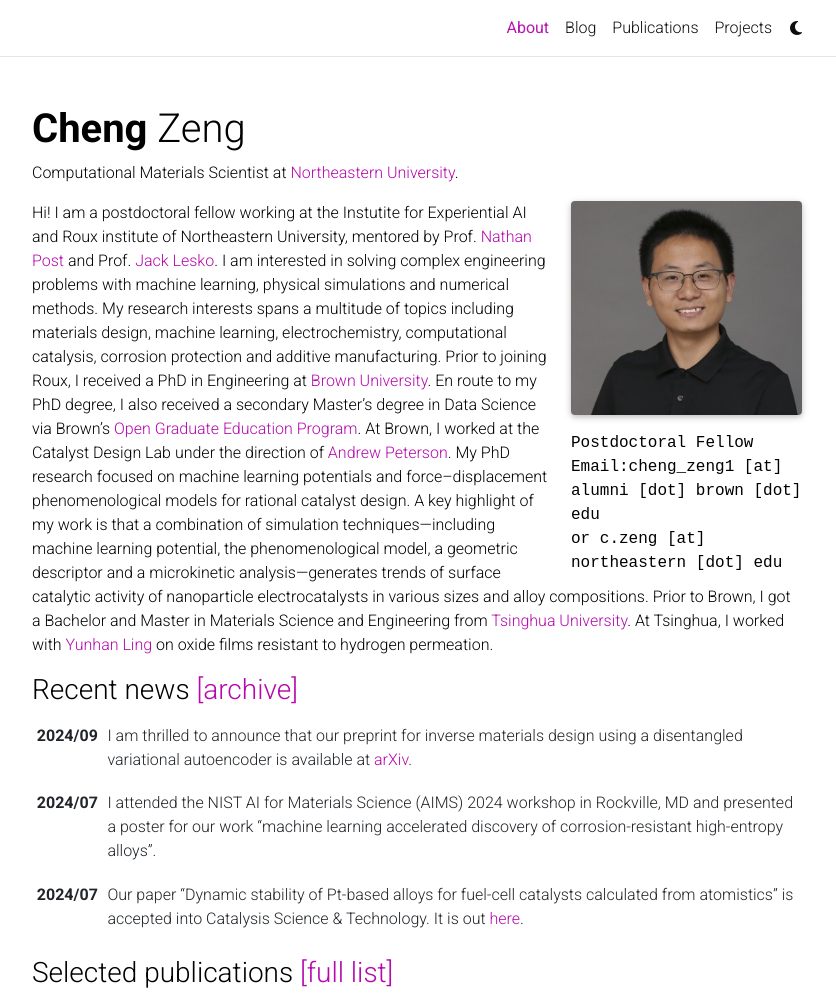
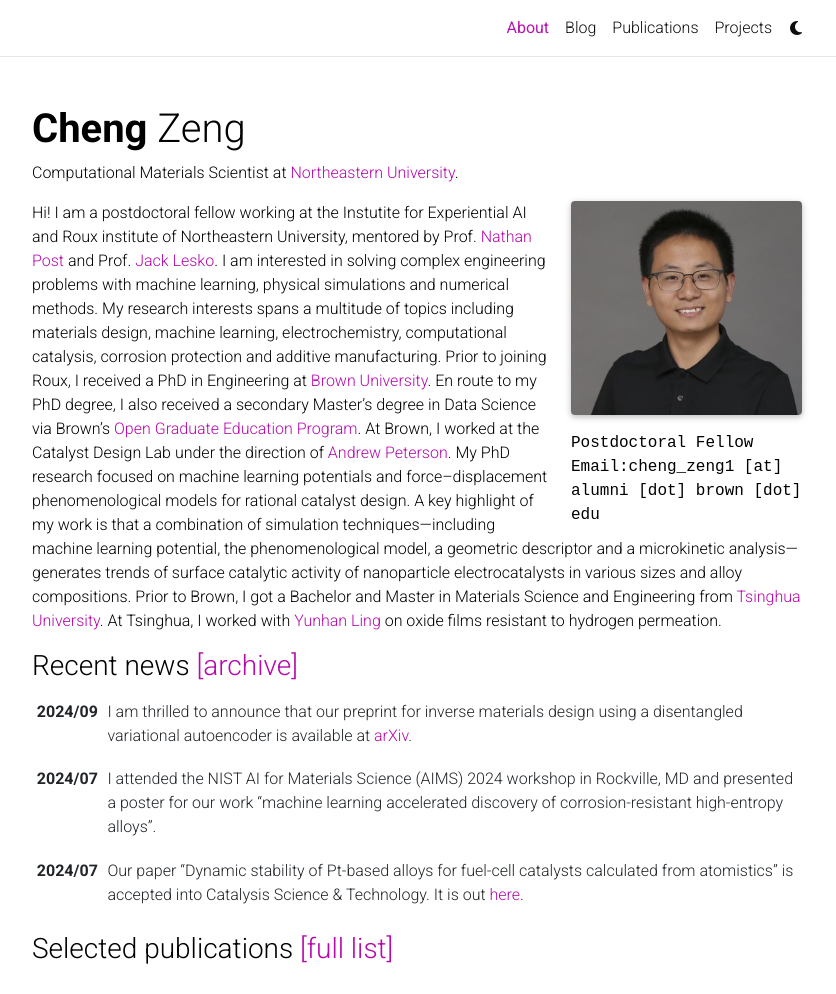
Before and after one commit to cengc13/website, a Jekyll site: the page built from _pages/about.md, in a window 1280 px wide and 1272 px high, cut to the strip 0-994 px from the top of the window. Shown: the whole strip, without its empty margins (223-1059 px from the left). Built offline with Jekyll 4.4.1, drawn with Linux system fonts in a browser that asks for light colours; comment, search, counter and statistics services are not loaded; a style sheet for code colours, icons or effects is not loaded.

Commit message:
edit intro

```diff
--- a/_pages/about.md
+++ b/_pages/about.md
@@ -9,10 +9,10 @@
   image_circular: false # crops the image to make it circular
   address: >
     <p>Postdoctoral Fellow</p>
-    <p>Email:cheng_zeng1 [at] alumni [dot] brown [dot] edu</p> or c.zeng [at] northeastern [dot] edu
+    <p>Email:cheng_zeng1 [at] alumni [dot] brown [dot] edu</p>
 
 news: true  # includes a list of news items
-latest_posts: false  # includes a list of the newest posts
+latest_posts: false  # includes a list of the newest posts`
 selected_papers: true # includes a list of papers marked as "selected={true}"
 social: false  # includes social icons at the bottom of the page
 ---
```
